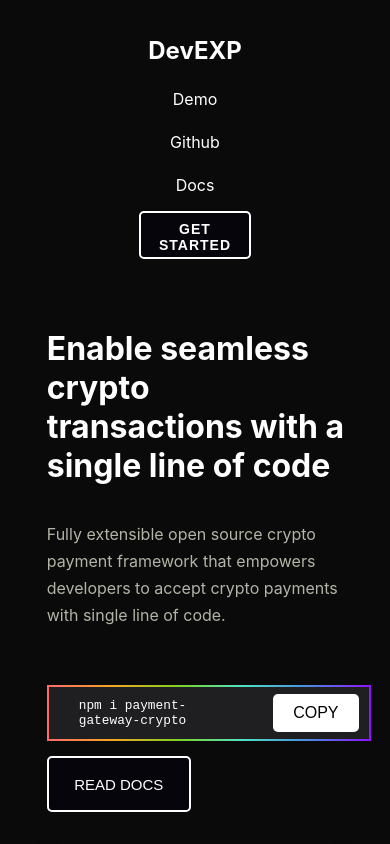
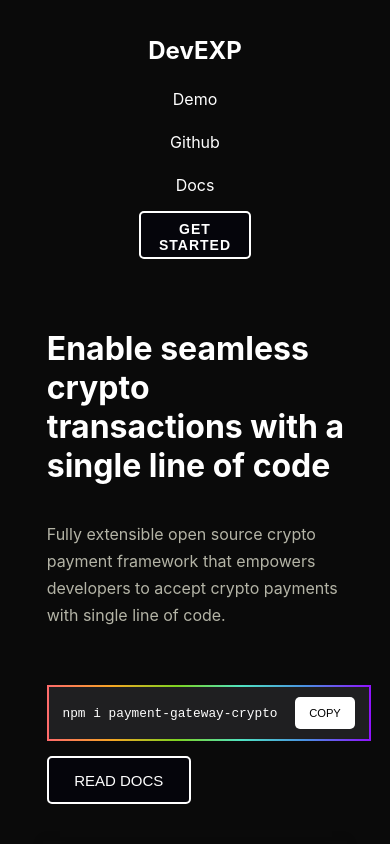
Before and after one commit to GarvitDadheech/hackOnBlocks24, a React (Create React App) app: page / in a window 390 px wide. Shown: the top 844 px of the page. Built offline with nearby package versions, Linux system fonts and the light colour scheme.

Commit message:
completed the whole site

```diff
--- a/src/components/Page3/Page3.css
+++ b/src/components/Page3/Page3.css
@@ -83,6 +83,9 @@
 
   .copy-button {
     background: white;
+    display: flex;
+    justify-content: center;
+    align-items: center;
     border: none;
     color: black;
     padding: 10px 20px;
@@ -161,9 +164,16 @@
     }
     .code-button{
       width: 9rem;
+      height: 3rem;
+    }
+    .code-snippet{
+      font-size: 0.8rem;
+      padding: 0px;
     }
     .copy-button{
       margin-bottom: 10px;
+      width: 60px;
+      font-size: 0.7rem;
     }
     .code-holder{
       margin-top: 1rem;
```
